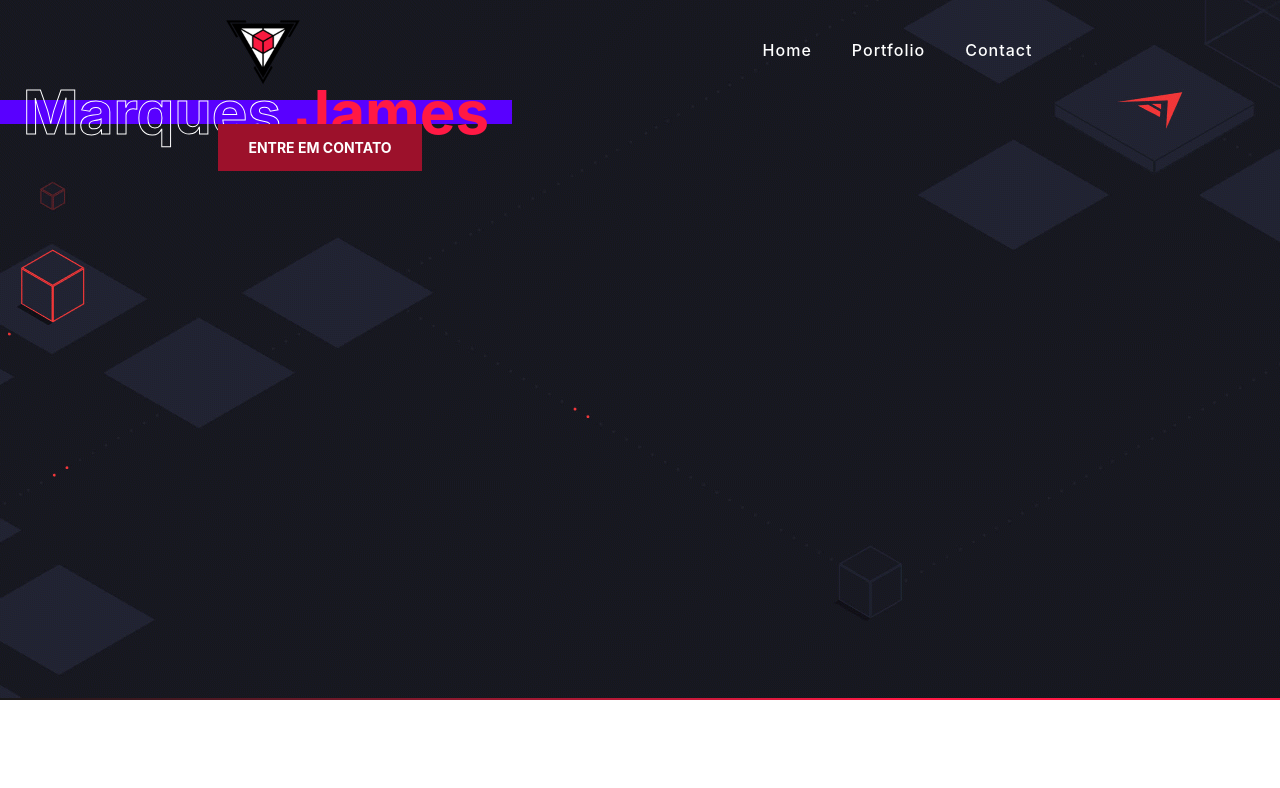
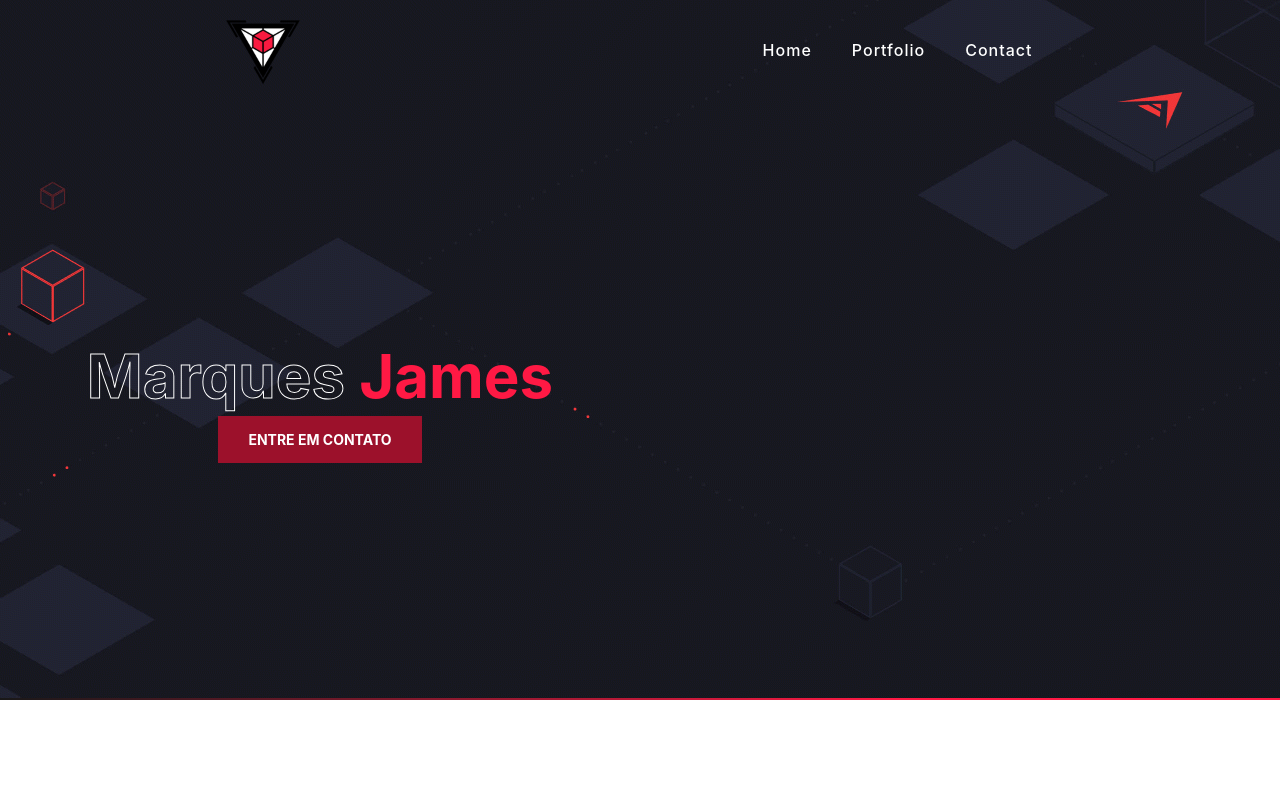
Before and after one commit to JamzMarks/Portfolio, a React (Vite) app: page / in a window 1280 px wide. Shown: the top 788 px of the page. Built offline with nearby package versions, Linux system fonts and the light colour scheme; grey boxes are pictures that could not be loaded.

Commit message:
header att

```diff
--- a/src/components/header/header.scss
+++ b/src/components/header/header.scss
@@ -26,12 +26,6 @@ $nav: 100px;
             display: flex;
             justify-content: space-around;
             align-items: center;
-        .dlogo{
-            img{
-                width: 80px;
-                height: 80px;
-            }
-        }
             .navigation{
                 display: flex;
                 justify-content: space-evenly;
@@ -52,19 +46,30 @@ $nav: 100px;
                 .links:hover{
                     color: $main;
                 }
+        .dlogo{
+            img{
+                width: 80px;
+                height: 80px;
+            }
+        }
+
         }
         }
         .h_infos{
             grid-area: 'h_infos';
             // @extend .blocks;
+            display: flex;
+            justify-content: center;
+            align-items: center;
 
             .h_content{
                 display: flex;
                 flex-direction: column;
+                align-items: center;
                 .h_title{
+                    margin: 30px 0;
                     display: block;
-                    width: 80%;
-                    background-color: rgb(89, 0, 255);
+                    line-height: 20px;
                     h2{
                         font-size: 60px;
                         color: rgba(255, 255, 255, 0);
```
Lines whose indentation alone changed are shown as unchanged.
